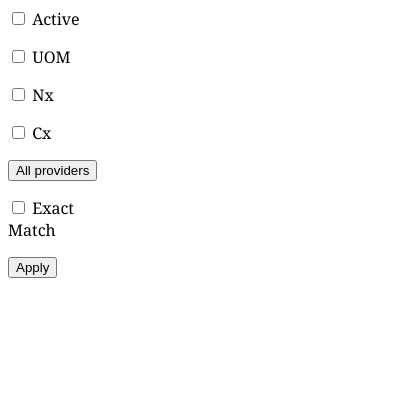
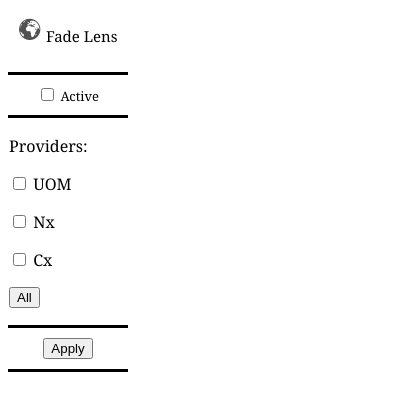
Before and after one commit to arwatts16/Search-Extension, a browser extension: page views/popup.html in a window 400 px wide. Drawn offline with Linux system fonts and the light colour scheme.

Commit message:
stylize popup

```diff
--- a/css/styles.css
+++ b/css/styles.css
@@ -1,5 +1,33 @@
 #options,
 #popup {
-  width: 100px;
+  width: 120px;
   font-family: Georgia, "Times New Roman", Times, serif;
 }
+
+.title {
+  width: 100px;
+  padding: 10px;
+  text-align: left;
+  font-size: 15;
+}
+
+.search_providers {
+  width: 75px;
+  padding: 1px;
+  text-align: left;
+}
+
+.save_button {
+  text-align: center;
+  border-top-style: solid;
+  padding: 10px;
+  border-bottom-style: solid;
+}
+
+.active_check {
+  text-align: center;
+  font-size: 13;
+  border-bottom-style: solid;
+  border-top-style: solid;
+  padding: 10px
+}
--- a/views/options.html
+++ b/views/options.html
@@ -1,5 +1,7 @@
 <html>
 <script type="text/javascript" src="../src/popupCtrl.js"></script>
+<script type="text/javascript" src="../src/messageModel.js"></script>
+<script type="text/javascript" src="../src/pMsgCenter.js"></script>
 <link rel="stylesheet" href="../css/styles.css">
 
 
--- a/views/popup.html
+++ b/views/popup.html
@@ -5,7 +5,13 @@
 <link rel="stylesheet" href="../css/styles.css">
 
 <body id="popup">
-  <div>
+  <div class = "title">
+    <img src="../images/globe.png"> Fade Lens
+  </div>
+
+  <p></p>
+
+  <div class = "active_check">
     <!-- Checkbox for active -->
     <input type="checkbox" name="Active" id="Active">
     <label for="setActive">Active</label>
@@ -13,47 +19,36 @@
 
   <p></p>
 
-  <div>
+  <div class = "search_providers"> Providers:
+
+    <p></p>
+
     <!-- Checkbox for UOM -->
     <input type="checkbox" name="uomActive" id="uomActive">
     <label for="setUomActive">UOM</label>
+
+  <p></p>
+
+    <!-- Checkbox for nx -->
+    <input type="checkbox" name="nxActive" id="nxActive">
+    <label for="setNxActive">Nx</label>
+
+  <p></p>
+
+    <!-- Checkbox for cx -->
+    <input type="checkbox" name="nxActive" id="cxActive">
+    <label for="setCxActive">Cx</label>
+
+  <p></p>
+
+    <!-- Button for applyAll -->
+    <label>
+      <button type="submit" id="applyAll">All</label>
   </div>
 
   <p></p>
 
-  <div>
-    <!-- Checkbox for nx -->
-    <input type="checkbox" name="nxActive" id="nxActive">
-    <label for="setNxActive">Nx</label>
-  </div>
-
-  <p></p>
-
-  <div>
-    <!-- Checkbox for cx -->
-    <input type="checkbox" name="nxActive" id="cxActive">
-    <label for="setCxActive">Cx</label>
-  </div>
-
-  <p></p>
-
-  <div>
-    <!-- Button for applyAll -->
-    <label>
-      <button type="submit" id="applyAll">All providers</label>
-  </div>
-
-  <p></p>
-
-  <div>
-    <!-- Checkbox for exactMatch -->
-    <input type="checkbox" name="match" id="match">
-    <label for="matchPref">Exact Match</label>
-  </div>
-
-  <p></p>
-
-  <div>
+  <div class=save_button>
     <!-- Creates save button -->
     <label>
       <button type="submit" id="Save">Apply</label>
```
Also changed, not shown: images/globe.png (added).
